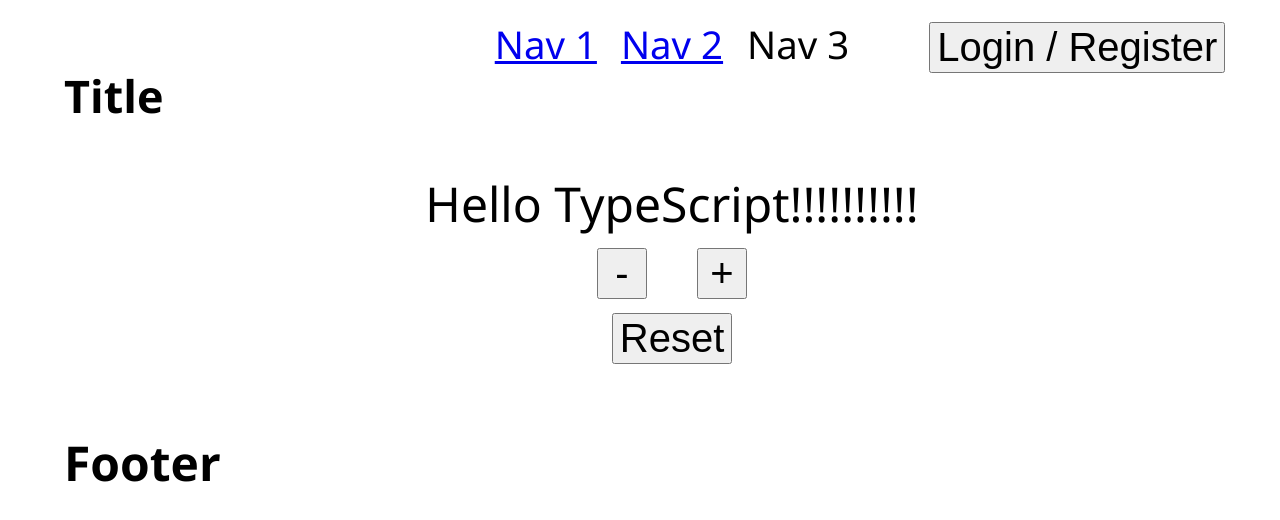
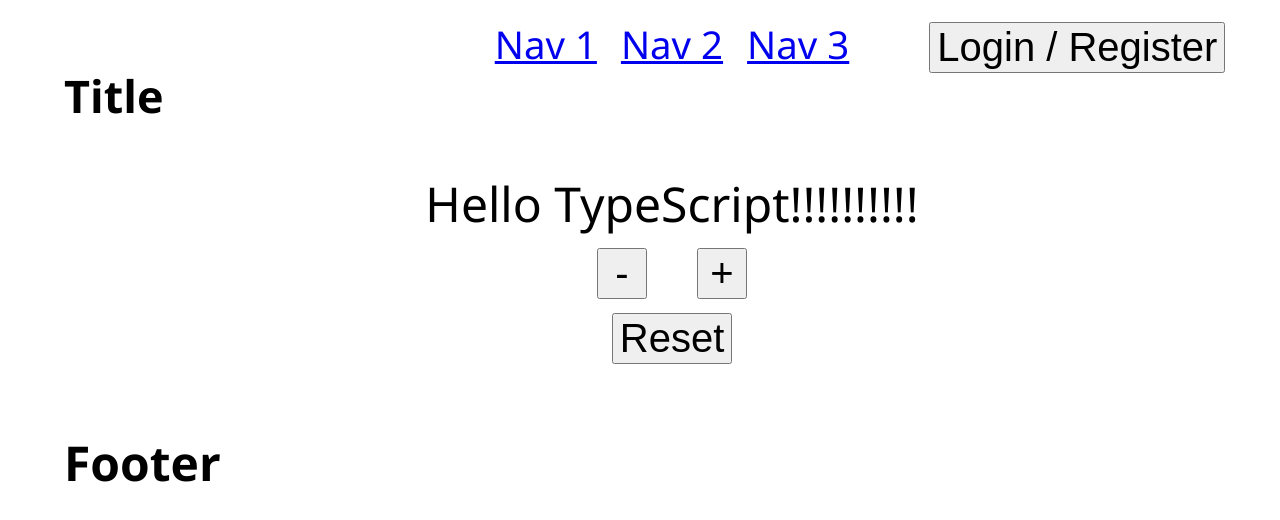
Before and after one commit to nickaskam/first_typescript, a React (Create React App) app in the folder frontend/: page /hello in a window 1280 px wide. Shown: the top 520 px of the page. Built offline with nearby package versions, Linux system fonts and the light colour scheme.

Commit message:
adding in the nav

```diff
--- a/frontend/src/components/layout/Header.tsx
+++ b/frontend/src/components/layout/Header.tsx
@@ -17,7 +17,9 @@ export class Header extends Component<{}> {
             <li>
               <Link to="/goodbye">Nav 2</Link>
             </li>
-            <li>Nav 3</li>
+            <li>
+              <Link to="/anyeong">Nav 3</Link>
+            </li>
           </ul>
         </nav>
         <div className="rightHeader">
```
